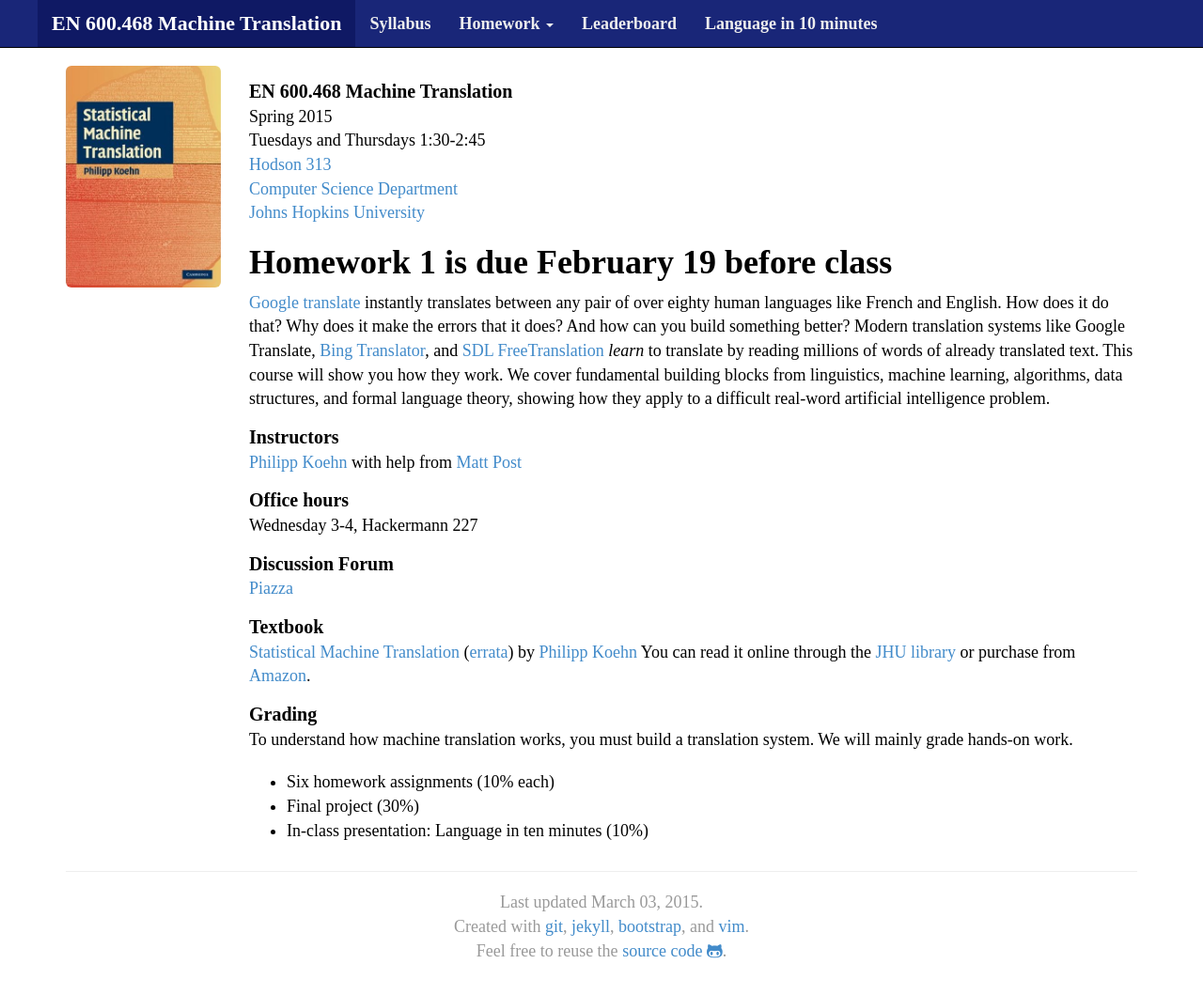
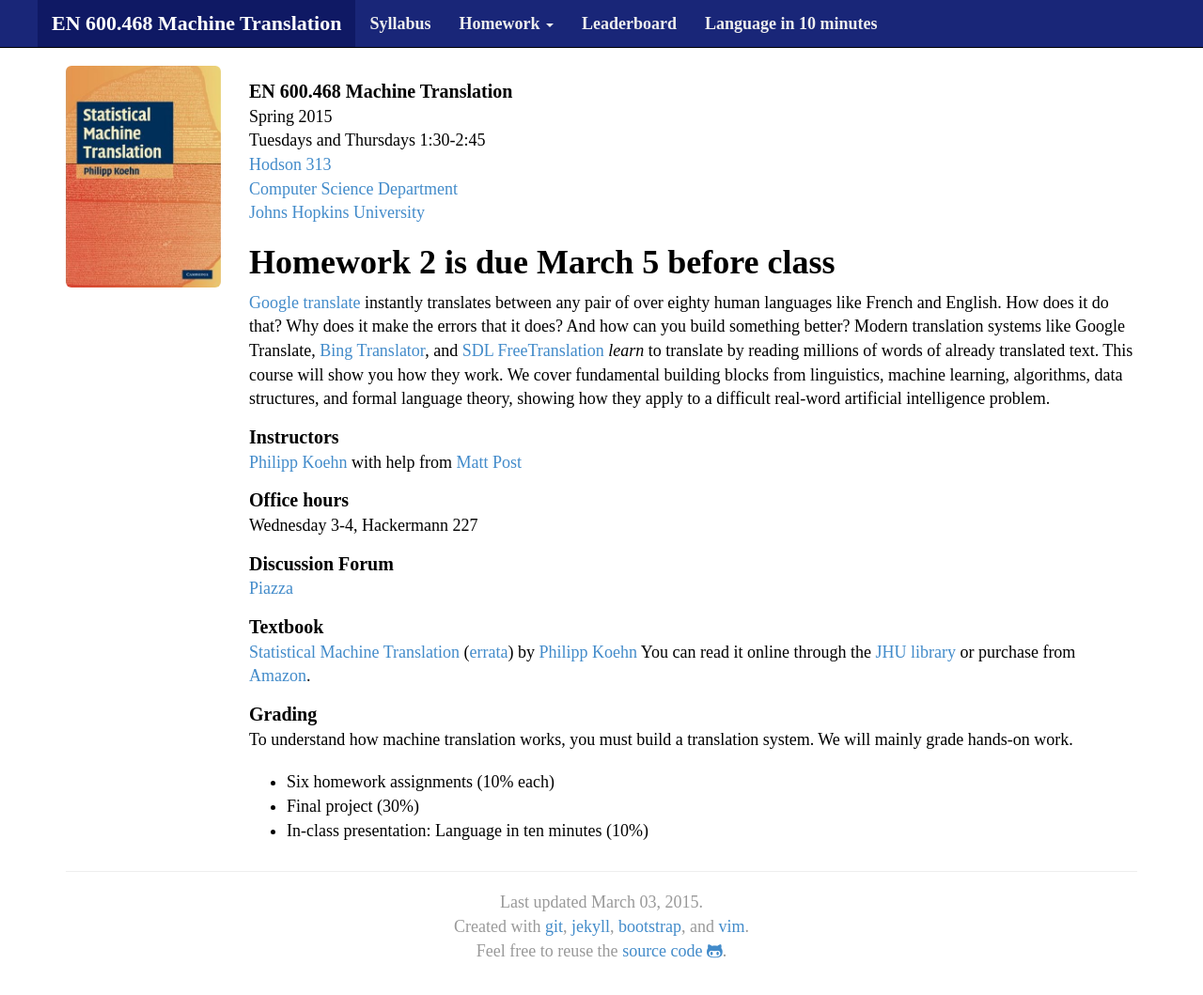
Before and after one commit to mt-class/jhu, a Jekyll site: the page built from index.md, in a window 1280 px wide and 1077 px high. Shown: the top 1059 px of the window at 94% size. Built offline with Jekyll 4.4.1, drawn with Linux system fonts in a browser that asks for light colours; nearby versions of some CDN libraries; some web fonts are replaced.

Commit message:
Update index.md

```diff
--- a/index.md
+++ b/index.md
@@ -13,7 +13,7 @@ EN 600.468 Machine Translation
 : [Computer Science Department](http://www.cs.jhu.edu/)
 : [Johns Hopkins University](http://www.jhu.edu/)
 
-Homework 1 is due February 19 before class
+Homework 2 is due March 5 before class
 ==========================================
 
 [Google translate](http://translate.google.com/) instantly
```
